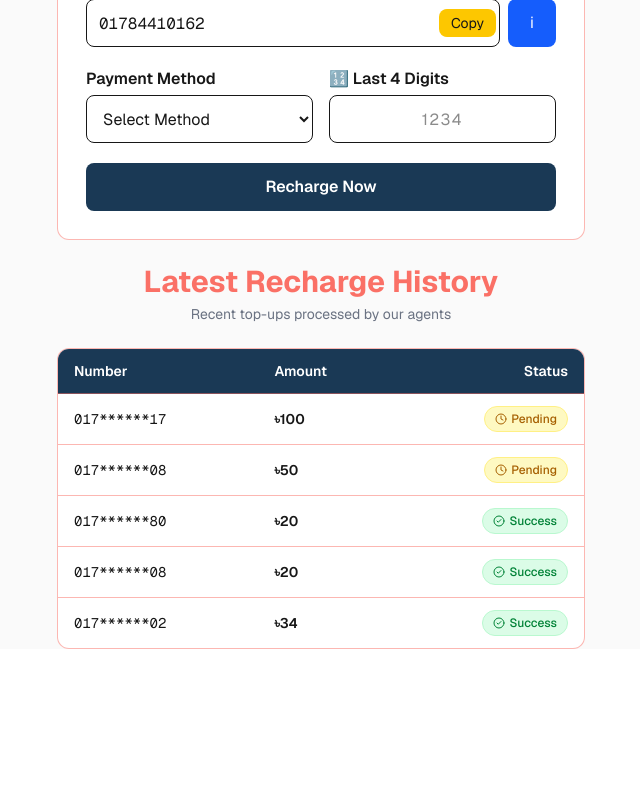
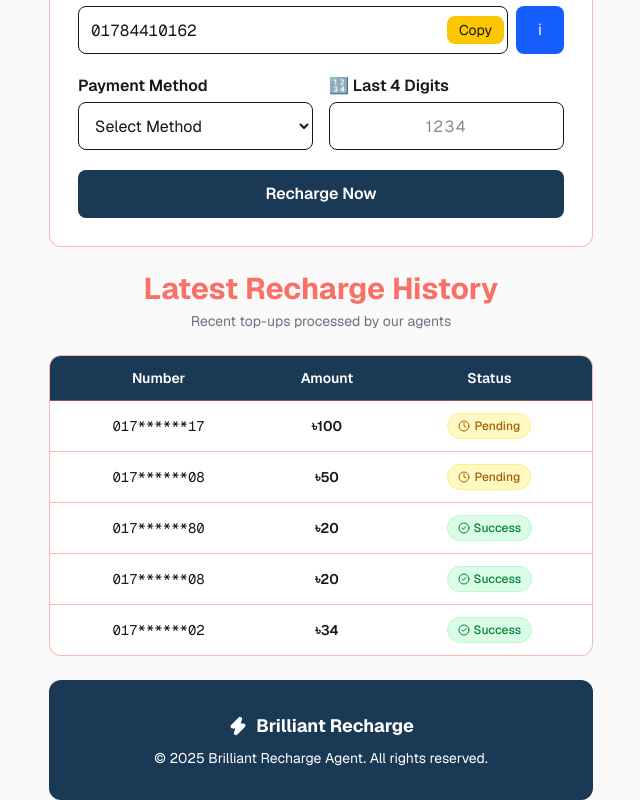
Before and after one commit to Az-Haris/brilliant-agent-recharge, a Next.js app: page / in a window 1280 px wide. Shown: the part 610-1410 px from the top of the page, without its empty margins (319-959 px from the left). Before the commit the page ends 1259 px from the top, so only its background shows below. Built offline with nearby package versions, Linux system fonts and the light colour scheme.

Commit message:
Updated UI

```diff
--- a/app/page.tsx
+++ b/app/page.tsx
@@ -1,3 +1,4 @@
+import { Footer } from "@/components/Footer";
 import HeroCarousel from "@/components/HeroCarousel";
 import RechargeForm from "@/components/RechargeForm";
 import RechargeHistory from "@/components/RechargeHistory";
@@ -5,10 +6,11 @@
 export default function Home() {
   return (
     <div className="flex flex-col flex-1 items-center justify-center bg-zinc-50 font-sans dark:bg-black">
-      <main className="flex flex-1 w-full max-w-xl flex-col gap-6 items-center justify-between px-6 dark:bg-black sm:items-start">
+      <main className="flex flex-1 w-full max-w-xl flex-col gap-6 items-center justify-between px-4 dark:bg-black sm:items-start">
         <HeroCarousel />
         <RechargeForm />
         <RechargeHistory />
+        <Footer />
       </main>
     </div>
   );
--- /dev/null
+++ b/components/Footer.tsx
@@ -0,0 +1,16 @@
+import { Zap } from "lucide-react";
+
+export function Footer() {
+  return (
+    <footer className="w-full bg-[#1A3955] text-white py-8 rounded-xl">
+      <div className="container mx-auto px-4 text-center space-y-2">
+        <div className="flex items-center justify-center gap-2 font-bold text-lg">
+          <Zap className="h-5 w-5 fill-current" /> Brilliant Recharge
+        </div>
+        <p className="text-sm text-primary-foreground/80">
+          © 2025 Brilliant Recharge Agent. All rights reserved.
+        </p>
+      </div>
+    </footer>
+  );
+}
--- a/components/RechargeForm.tsx
+++ b/components/RechargeForm.tsx
@@ -34,7 +34,9 @@
       >
         {/* Title */}
         <div className="text-center">
-          <h1 className="text-xl sm:text-2xl font-bold">Quick Recharge</h1>
+          <h1 className="text-xl sm:text-2xl font-bold text-[#FA7066]">
+            Quick Recharge
+          </h1>
           <p className="text-sm text-gray-500">Top-up any number in seconds</p>
         </div>
 
--- a/components/RechargeHistory.tsx
+++ b/components/RechargeHistory.tsx
@@ -48,21 +48,21 @@
       <div className="overflow-hidden rounded-xl border border-[#FA7066]/50 bg-white">
         <table className="w-full text-sm">
           <thead className="bg-[#1A3955] text-white">
-            <tr className="text-left">
+            <tr className="text-center">
               <th className="px-4 py-3 font-semibold">Number</th>
-              <th className="px-4 py-3 font-semibold">Amount</th>
-              <th className="px-4 py-3 font-semibold text-right">Status</th>
+              <th className="px-2 py-3 font-semibold">Amount</th>
+              <th className="px-4 py-3 font-semibold">Status</th>
             </tr>
           </thead>
 
           <tbody>
             {ROWS.map((r, i) => (
-              <tr key={i} className="border-t border-[#FA7066]/50">
+              <tr key={i} className="text-center border-t border-[#FA7066]/50">
                 <td className="px-4 py-3 font-mono">{r.number}</td>
 
-                <td className="px-4 py-3 font-semibold">৳{r.amount}</td>
+                <td className="px-2 py-3 font-semibold">৳{r.amount}</td>
 
-                <td className="px-4 py-3 text-right">
+                <td className="px-4 py-3">
                   <StatusBadge status={r.status} />
                 </td>
               </tr>
```
